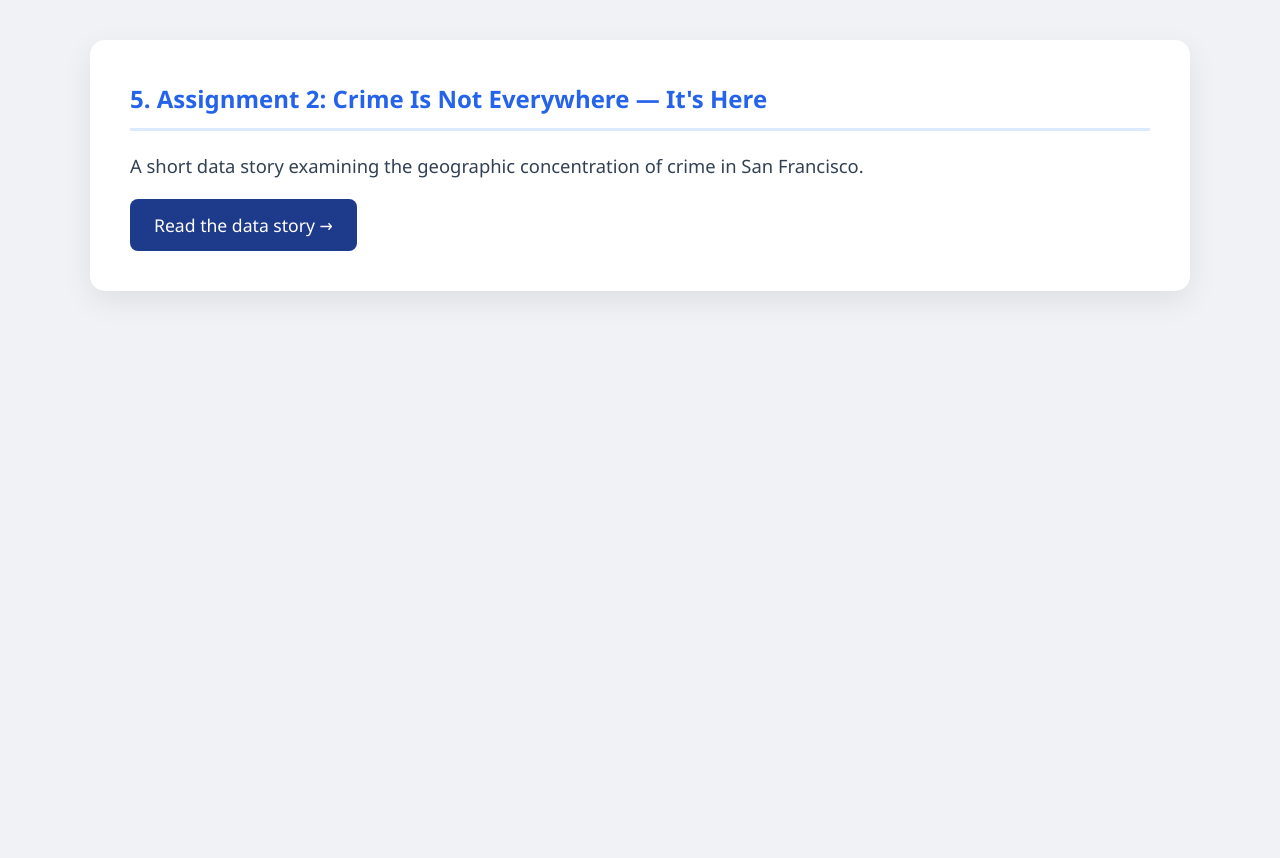
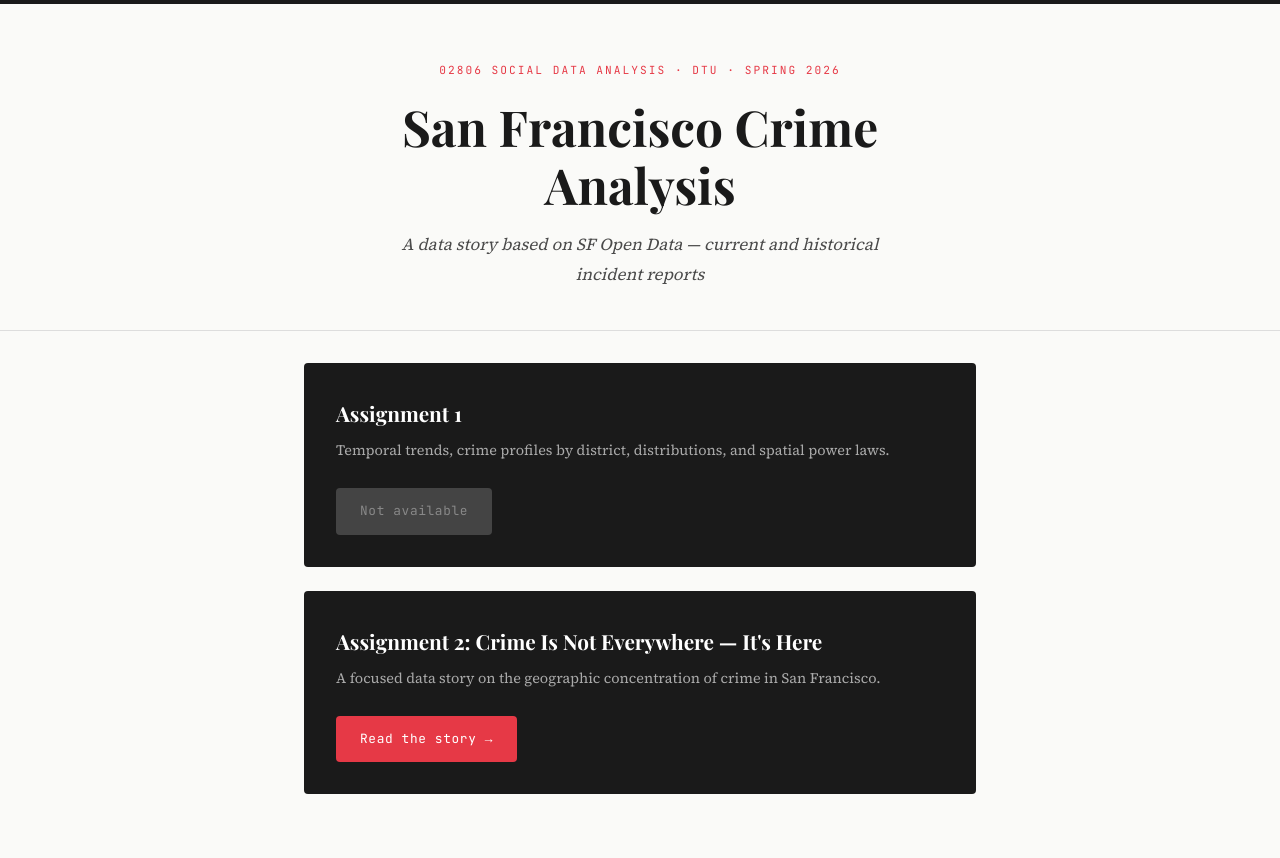
Before and after one commit to benjaminbalslund/course_02806_dtu, a plain HTML site: page docs/index.html in a window 1280 px wide. Before the commit the page ends 800 px from the top, so only its background shows below. Drawn offline with nearby package versions, Linux system fonts and the light colour scheme; a web font is replaced by a local one.

Commit message:
Refactor index.html for improved layout and design
Updated the HTML structure and styles for the San Francisco Crime Analysis page, enhancing layout and design elements.

```diff
--- a/docs/index.html
+++ b/docs/index.html
@@ -1,29 +1,137 @@
 <!DOCTYPE html>
 <html lang="en">
 <head>
-    <meta charset="UTF-8">
-    <meta name="viewport" content="width=device-width, initial-scale=1.0">
-    <title>San Francisco Crime Analysis | Data Story</title>
-    <style>
-        body { font-family: 'Segoe UI', Tahoma, Geneva, Verdana, sans-serif; line-height: 1.6; max-width: 1100px; margin: auto; padding: 40px; background-color: #f0f2f5; color: #1a1a1b; }
-        .section { background: white; padding: 40px; margin-bottom: 40px; border-radius: 15px; box-shadow: 0 10px 30px rgba(0,0,0,0.08); }
-        h1 { color: #1e3a8a; text-align: center; font-size: 3em; margin-bottom: 10px; }
-        h2 { color: #2563eb; border-bottom: 3px solid #dbeafe; padding-bottom: 10px; margin-top: 0; }
-        .subtitle { text-align: center; font-size: 1.2em; color: #64748b; margin-bottom: 50px; }
-        img { max-width: 100%; height: auto; display: block; margin: 30px auto; border-radius: 10px; transition: transform 0.3s ease; }
-        img:hover { transform: scale(1.02); }
-        p { font-size: 1.15em; color: #334155; }
-        .grid-info { display: grid; grid-template-columns: 1fr 1fr; gap: 20px; }
-        @media (max-width: 768px) { .grid-info { grid-template-columns: 1fr; } }
-    </style>
+  <meta charset="UTF-8" />
+  <meta name="viewport" content="width=device-width, initial-scale=1.0" />
+  <title>San Francisco Crime Analysis</title>
+  <link rel="preconnect" href="https://fonts.googleapis.com">
+  <link href="https://fonts.googleapis.com/css2?family=Playfair+Display:ital,wght@0,700;1,400&family=Source+Serif+4:opsz,wght@8..60,400;8..60,600&family=JetBrains+Mono:wght@400&display=swap" rel="stylesheet">
+  <style>
+    :root {
+      --ink:    #1A1A1A;
+      --soft:   #4A4A4A;
+      --rule:   #DDDDDD;
+      --accent: #E63946;
+      --bg:     #FAFAF8;
+      --max-w:  720px;
+    }
+    *, *::before, *::after { box-sizing: border-box; margin: 0; padding: 0; }
+    body {
+      background: var(--bg);
+      color: var(--ink);
+      font-family: 'Source Serif 4', Georgia, serif;
+      font-size: 18px;
+      line-height: 1.78;
+    }
+
+    header {
+      border-top: 4px solid var(--ink);
+      border-bottom: 1px solid var(--rule);
+      padding: 3rem 1.5rem 2.5rem;
+      text-align: center;
+    }
+    .kicker {
+      display: inline-block;
+      font-family: 'JetBrains Mono', monospace;
+      font-size: 0.7rem;
+      letter-spacing: 0.18em;
+      text-transform: uppercase;
+      color: var(--accent);
+      margin-bottom: 1rem;
+    }
+    h1 {
+      font-family: 'Playfair Display', serif;
+      font-size: clamp(2rem, 5vw, 3.1rem);
+      line-height: 1.18;
+      max-width: 620px;
+      margin: 0 auto 1rem;
+    }
+    .deck {
+      font-size: 1.05rem;
+      color: var(--soft);
+      max-width: 540px;
+      margin: 0 auto;
+      font-style: italic;
+    }
+
+    .story {
+      max-width: var(--max-w);
+      margin: 0 auto;
+      padding: 2rem 1.5rem 4rem;
+      display: flex;
+      flex-direction: column;
+      gap: 1.5rem;
+    }
+
+    .cta-block {
+      background: var(--ink);
+      color: #fff;
+      border-radius: 4px;
+      padding: 2rem;
+      display: flex;
+      align-items: center;
+      justify-content: space-between;
+      gap: 1.5rem;
+      flex-wrap: wrap;
+    }
+    .cta-block h2 {
+      font-family: 'Playfair Display', serif;
+      font-size: 1.3rem;
+      margin: 0 0 0.4rem;
+      color: #fff;
+    }
+    .cta-block p { color: #AAA; margin: 0; font-size: 0.9rem; }
+
+    .cta-btn {
+      display: inline-block;
+      background: var(--accent);
+      color: white;
+      padding: 0.75rem 1.5rem;
+      border-radius: 4px;
+      text-decoration: none;
+      font-family: 'JetBrains Mono', monospace;
+      font-size: 0.8rem;
+      letter-spacing: 0.05em;
+      white-space: nowrap;
+    }
+    .cta-btn.disabled {
+      background: #444;
+      color: #888;
+      cursor: not-allowed;
+      pointer-events: none;
+    }
+
+    @media (max-width: 600px) {
+      .cta-block { flex-direction: column; }
+    }
+  </style>
 </head>
-
-<div class="section">
-    <h2>5. Assignment 2: Crime Is Not Everywhere — It's Here</h2>
-    <p>A short data story examining the geographic concentration of crime in San Francisco.</p>
-    <a href="assignment2/" style="display:inline-block; background:#1e3a8a; color:white; padding:12px 24px; border-radius:8px; text-decoration:none; font-size:1.1em;">Read the data story →</a>
-</div>
-
 <body>
 
+<header>
+  <span class="kicker">02806 Social Data Analysis · DTU · Spring 2026</span>
+  <h1>San Francisco Crime Analysis</h1>
+  <p class="deck">A data story based on SF Open Data — current and historical incident reports</p>
+</header>
+
+<main class="story">
+
+  <div class="cta-block">
+    <div>
+      <h2>Assignment 1</h2>
+      <p>Temporal trends, crime profiles by district, distributions, and spatial power laws.</p>
+    </div>
+    <span class="cta-btn disabled">Not available</span>
+  </div>
+
+  <div class="cta-block">
+    <div>
+      <h2>Assignment 2: Crime Is Not Everywhere — It's Here</h2>
+      <p>A focused data story on the geographic concentration of crime in San Francisco.</p>
+    </div>
+    <a class="cta-btn" href="assignment2/">Read the story →</a>
+  </div>
+
+</main>
+</body>
 </html>
```
